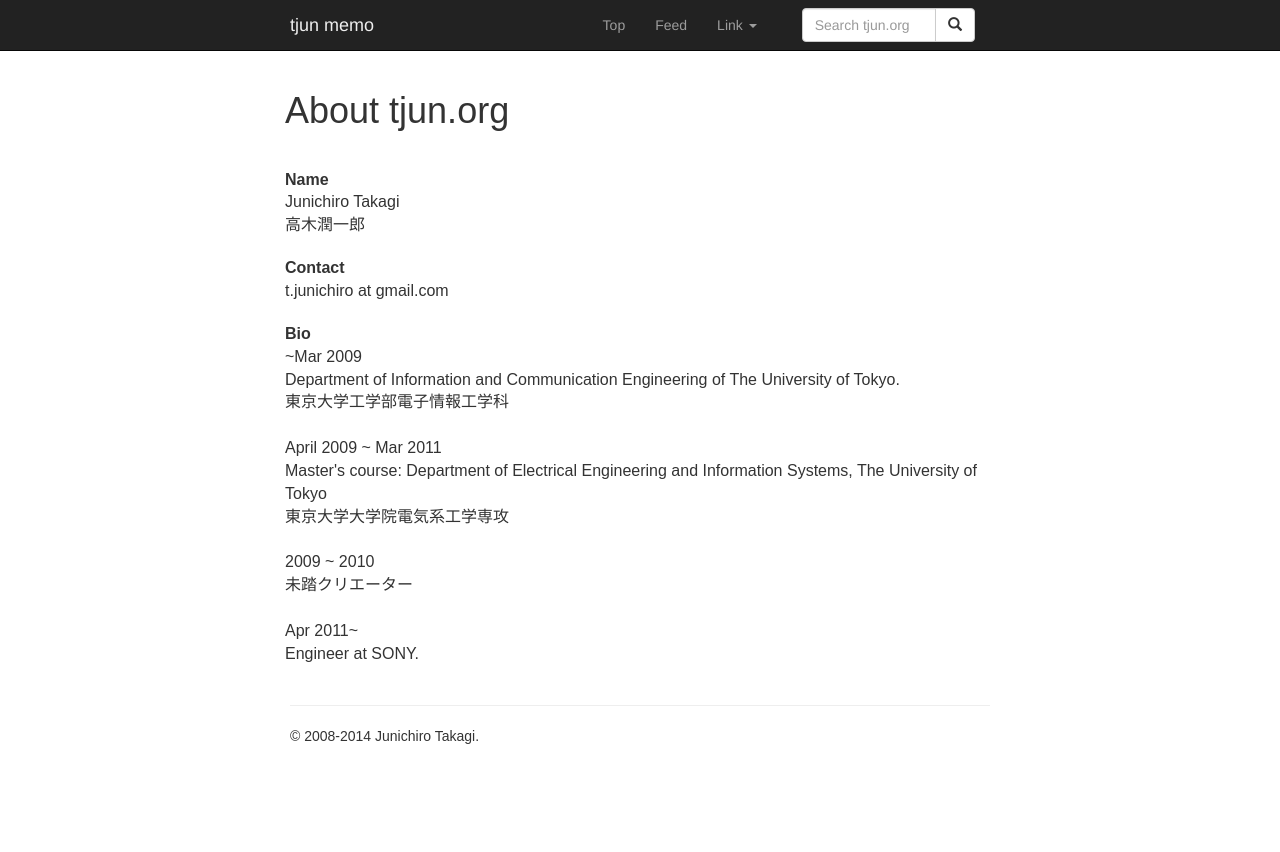
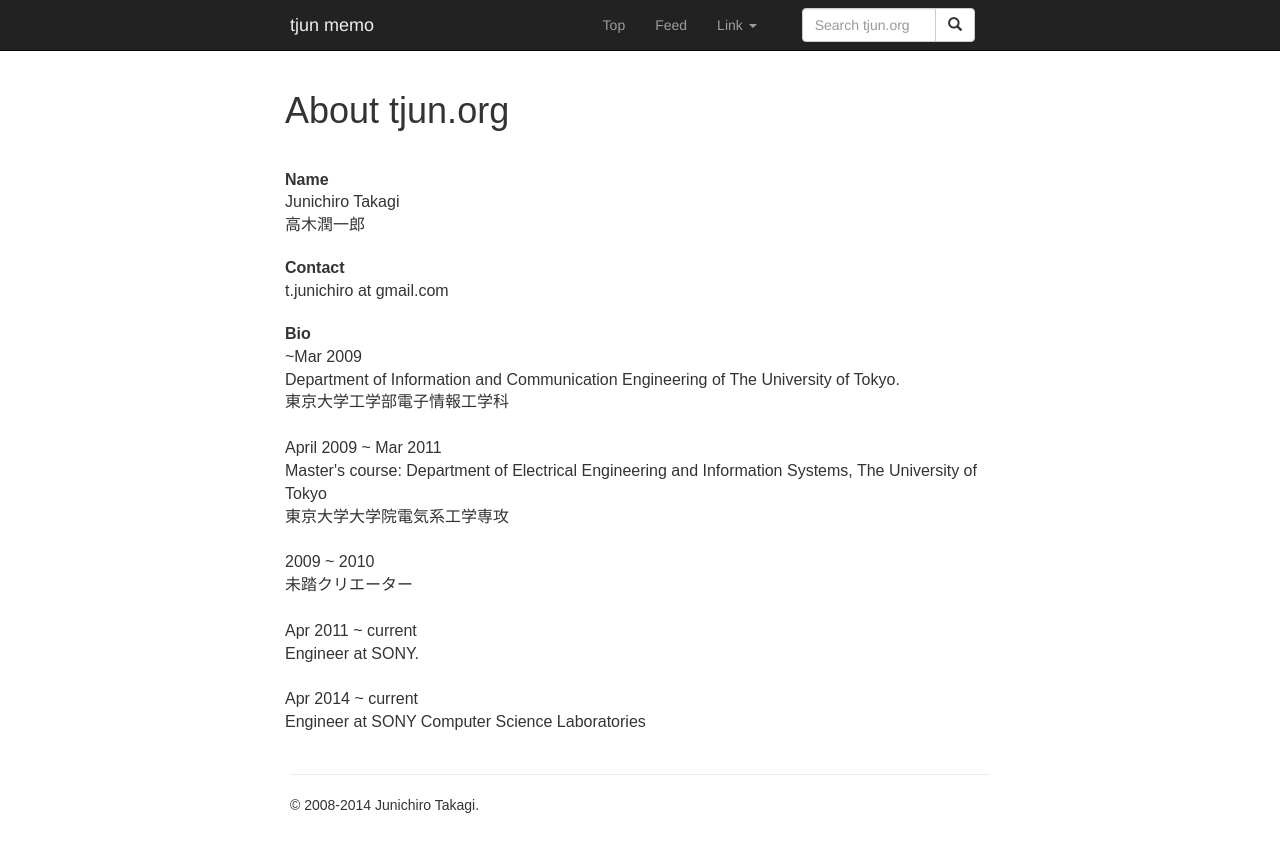
Before and after one commit to tjun/myblog, a Jekyll site: the page built from about.html, in a window 1280 px wide. Shown: the top 852 px of the page. Built offline with Jekyll 4.4.1, drawn with Linux system fonts in a browser that asks for light colours; nearby versions of some CDN libraries; Markdown is read by kramdown in place of the engine named in the settings.

Commit message:
update bio

```diff
--- a/about.html
+++ b/about.html
@@ -31,9 +31,10 @@
             <br />
 			      2009 ~ 2010<br />
 			      未踏クリエーター<br /><br />
-Apr 2011~<br />
-Engineer at SONY.<br />
+            Apr 2011 ~ current<br />
+            Engineer at SONY.<br /><br />
+            Apr 2014 ~ current<br />
+            Engineer at SONY Computer Science Laboratories<br />
           </dd>
         </dl>
-
       </div>
```
Lines whose indentation alone changed are shown as unchanged.
